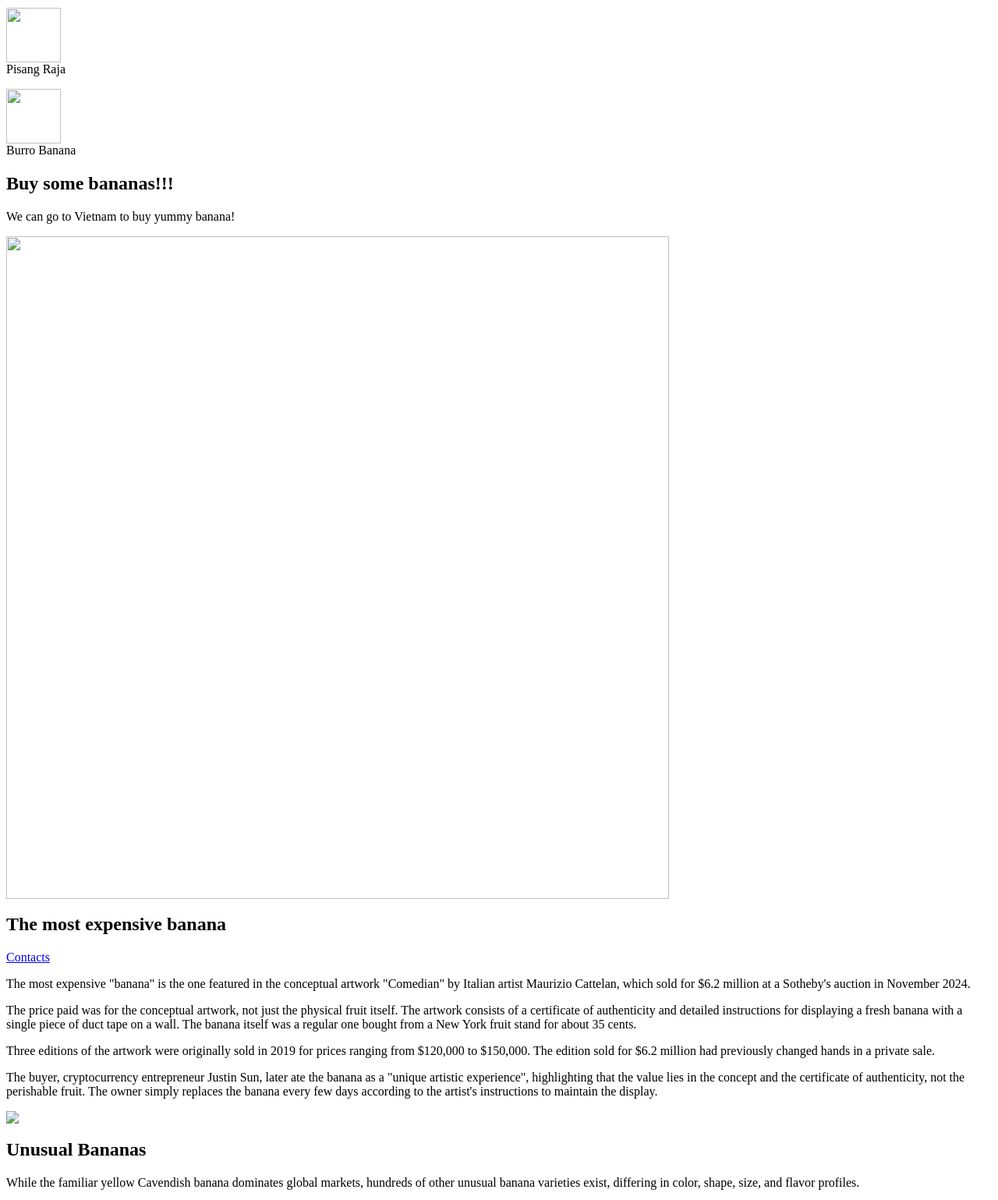
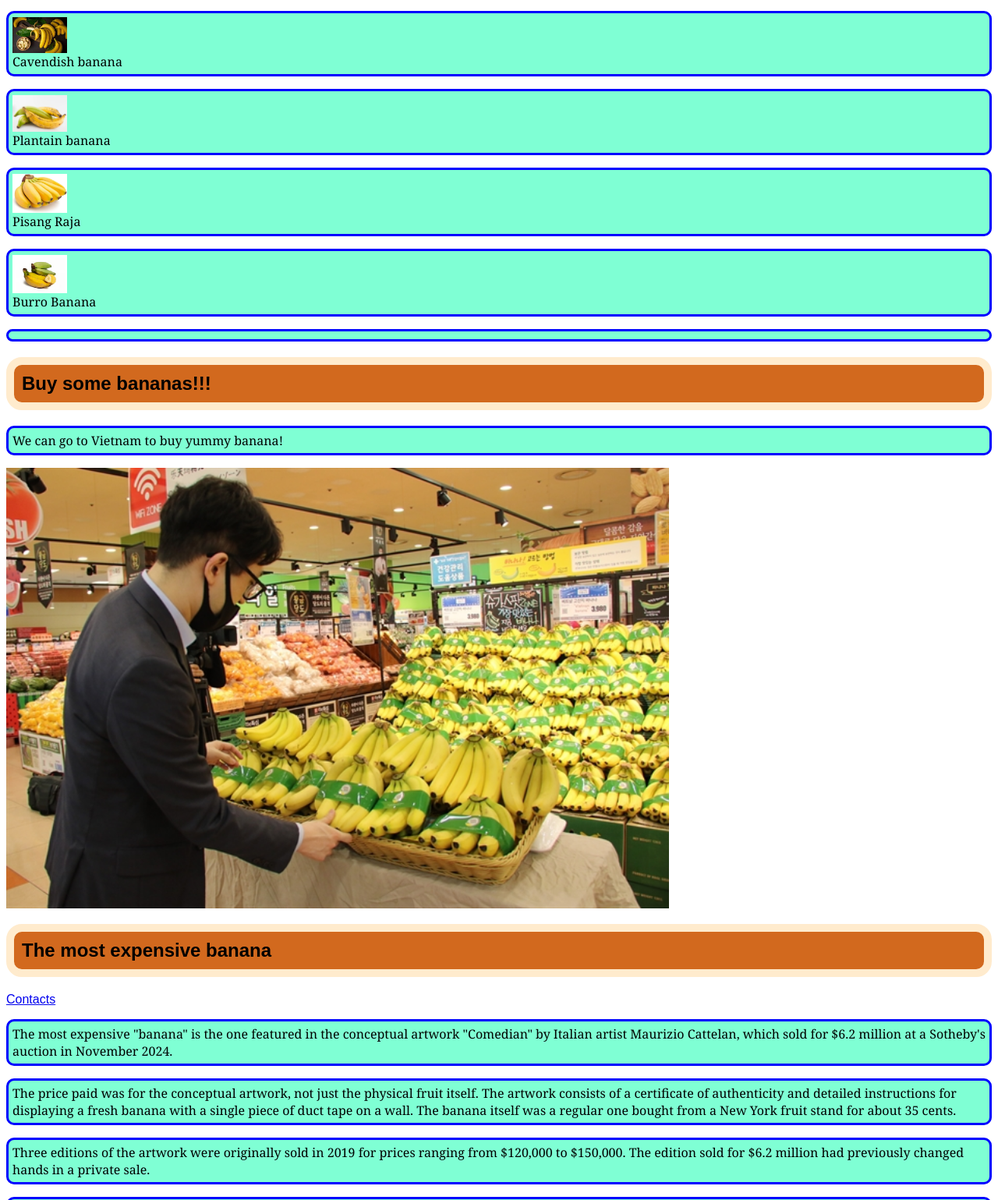
Before and after one commit to joliesmart/BANANA, a plain HTML site: page index.html in a window 1280 px wide. Shown: the part 1261-2800 px from the top of the page at 78% size. Drawn offline with Linux system fonts and the light colour scheme.

Commit message:
first version

```diff
--- a/index.html
+++ b/index.html
@@ -1,7 +1,11 @@
 <html>
+    <head>
+        <title> Banana </title>
+        <link rel="stylesheet" href="style.css">
+    </head>
     <body>
         <header>
-            <img id ="logo" src="/uploads/2020/12/logo_0_1607675596.svg" height="40px"/>
+            <img id ="logo" src="BANANA/chimpanzini bananini.jfif" height="40px"/>
 
         </header>
         <main>
@@ -12,13 +16,13 @@
 
             </nav>
             <h1><i>Types of bananas</i></h1>
-            <img src="/uploads/2020/12/fireworks-2731725_1920_0_1607673819.jpg" width="850px"/>
+            <img src="BANANA/typesofbananas.jfif "width="850px"/>
             <h2 id="price">Popular bananas</h2>
             <p>
-                <p><img src="/uploads/2020/12/%D1%85%D0%BB%D0%BE%D0%BF%D1%83%D1%88%D0%BA%D0%B0_0_1607673818.svg" width="70px"/><br/>Cavendish banana</p>
-                <p><img src="/uploads/2020/12/%D0%BF%D0%B5%D1%82%D0%B0%D1%80%D0%B4%D0%B0_0_1607673817.svg" width="70px"/><br/>Plantain banana</p>
-                <p><img src="/uploads/2020/12/%D1%84%D0%BE%D0%BD%D1%82%D0%B0%D0%BD_0_1607673817.svg" width="70px"/><br/>Pisang Raja</p>
-                <p><img src="/uploads/2020/12/%D1%88%D0%B0%D1%80_0_1607673818.svg" width="70px"/><br/>Burro Banana</p>
+                <p><img src="BANANA/cavendish banana.jfif" width="70px"/><br/>Cavendish banana</p>
+                <p><img src="BANANA/plantain.jpg" width="70px"/><br/>Plantain banana</p>
+                <p><img src="BANANA/pisang raja.jpg" width="70px"/><br/>Pisang Raja</p>
+                <p><img src="BANANA/burro banana.jfif" width="70px"/><br/>Burro Banana</p>
             </p>
             <h2 id="discount">Buy some bananas!!!
 
@@ -27,7 +31,7 @@
 
 
 
-            <img src="/uploads/2020/12/%D1%81%D0%B5%D0%B7%D0%BE%D0%BD%D0%BD%D1%8B%D0%B5%20%D1%81%D0%BA%D0%B8%D0%B4%D0%BA%D0%B8_0_1607673818.jpg" width="850px"/>
+            <img src="BANANA/bananastore.jpg" width="850px"/>
             <h2 id="delivery">The most expensive banana</h2>
             <a href="#contacts">Contacts</a>
             <p>The most expensive "banana" is the one featured in the conceptual artwork "Comedian" by Italian artist Maurizio Cattelan, which sold for $6.2 million at a Sotheby's auction in November 2024. </p>
@@ -35,11 +39,11 @@
             <p>Three editions of the artwork were originally sold in 2019 for prices ranging from $120,000 to $150,000. The edition sold for $6.2 million had previously changed hands in a private sale.</p>
             <p>The buyer, cryptocurrency entrepreneur Justin Sun, later ate the banana as a "unique artistic experience", highlighting that the value lies in the concept and the certificate of authenticity, not the perishable fruit. The owner simply replaces the banana every few days according to the artist's instructions to maintain the display.
 </p>
-            <img src="/uploads/2020/12/%D0%BF%D0%BE%D0%BA%D1%83%D0%BF%D0%BA%D0%B0_0_1607673818.png"/>
+            <img src="BANANA/expensivebanana.jpg" width="400"/>
             <h2 id="wholesale">Unusual Bananas</h2>
             <p>While the familiar yellow Cavendish banana dominates global markets, hundreds of other unusual banana varieties exist, differing in color, shape, size, and flavor profiles. </p>
             <p>Here are some of the most notable unusual bananas:</p>
-            <img src="/uploads/2020/12/%D0%BE%D0%BF%D1%82_0_1607673818.png" width="200px"/>
+            <img src="BANANA/bluejava.jpg" width="200px"/>
             <h2 id="about_us">About us</h2>
             <p>Blue Java (Ice Cream Banana): Known for its unique silvery-blue peel when unripe, this banana turns a pale yellow when ripe. Its flesh is white and creamy, and it is famous for having a flavor and consistency remarkably similar to vanilla ice cream. It is also more cold-tolerant than most varieties.</p>
             <p>In 2015, we got a website, and we added new types of goods to our range.</p>
```
Also changed, not shown: BANANA/bananastore.jpg (added), BANANA/bluejava.jfif (deleted), BANANA/bluejava.jpg (added), BANANA/burro banana.jfif (added), BANANA/cavendish banana.jfif (added), BANANA/chimpanzini bananini.jfif (added), BANANA/expensivebanana.jpg (added), BANANA/pisang raja.jpg (added), BANANA/plantain.jpg (added), BANANA/typesofbananas.jfif (added).
